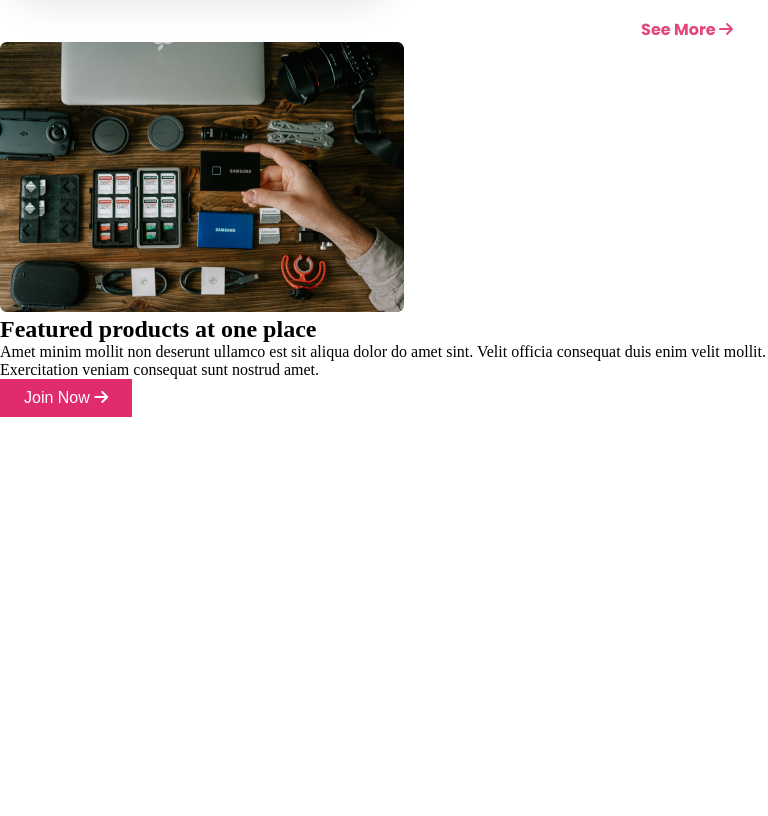
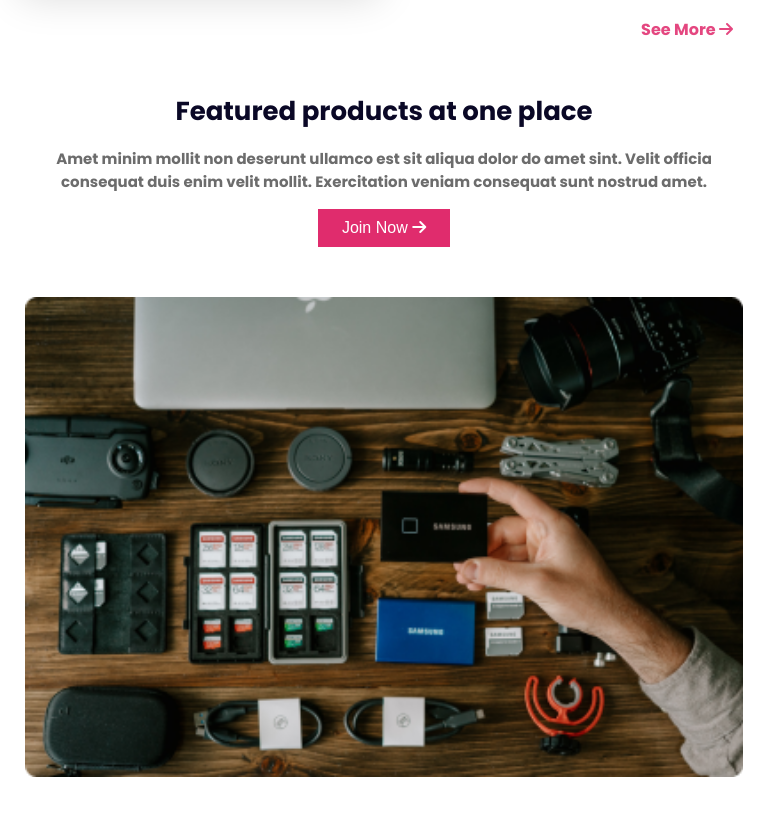
Before and after one commit to abujafarch/influencer-gear, a plain HTML site: page index.html in a window 768 px wide. Shown: the part 3239-4055 px from the top of the page. Before the commit the page ends 3656 px from the top, so only its background shows below. Drawn offline with Linux system fonts and the light colour scheme; a web font is replaced by a local one.

Commit message:
join now section completed

```diff
--- a/index.html
+++ b/index.html
@@ -199,6 +199,7 @@
             </div>
         </section>
 
+        <!-- join now container starts  -->
         <section class="join-now-container">
             <div class="join-now">
                 <div class="join-now-img">
@@ -211,8 +212,11 @@
                 </div>
             </div>
         </section>
+    </main>
 
-    </main>
+    <footer>
+
+    </footer>
 
 </body>
 </html>
--- a/styles/style.css
+++ b/styles/style.css
@@ -223,9 +223,52 @@ main {
     padding: 0 35px;
 }
 
+/* join now section styles */
+.join-now-container {
+    margin: 120px auto 0;
+    max-width: 1110px;
+    padding: 0 35px;
+}
+
+.join-now {
+    display: flex;
+    align-items: center;
+    justify-content: space-between;
+}
+
+.join-now-img {
+    width: 40%;
+}
+
+.join-now-img img {
+    width: 100%;
+}
+
+.join-now-content {
+    width: 52%;
+}
+
+.join-now-content h2 {
+    color: #0A0826;
+    font-family: Poppins;
+    font-size: 38px;
+    font-weight: 700;
+    margin-bottom: 1rem;
+}
+
+.join-now p {
+    color: #6C6C6C;
+    margin-bottom: 1rem;
+    font-family: Poppins;
+    font-size: 16px;
+    font-weight: 700;
+}
 
 
 
+footer {
+    margin-top: 200px;
+}
 
 
 
@@ -327,6 +370,38 @@ main {
         font-size: 22px;
     }
 
+    /* join now section styles  */
+    .join-now-container {
+        margin-top: 50px;
+        padding: 0 25px;
+    }
+
+    .join-now {
+        flex-direction: column-reverse;
+        gap: 50px;
+    }
+
+    .join-now-img {
+        width: 100%;
+    }
+
+    .join-now-content {
+        text-align: center;
+        width: 100%;
+    }
+
+    .join-now-content h2 {
+        color: #0A0826;
+        font-size: 24px;
+        font-weight: 700;
+    }
+
+    .join-now-content p {
+        color: #6C6C6C;
+        font-size: 13px;
+        font-weight: 700;
+    }
+
 }
 
 
@@ -381,6 +456,38 @@ main {
     .pro-price {
         font-size: 23px;
     }
+
+    /* join now section styles  */
+    .join-now-container {
+        margin-top: 50px;
+        padding: 0 30px;
+    }
+
+    .join-now {
+        flex-direction: column-reverse;
+        gap: 50px;
+    }
+
+    .join-now-img {
+        width: 100%;
+    }
+
+    .join-now-content {
+        text-align: center;
+        width: 100%;
+    }
+
+    .join-now-content h2 {
+        color: #0A0826;
+        font-size: 26px;
+        font-weight: 700;
+    }
+
+    .join-now-content p {
+        color: #6C6C6C;
+        font-size: 15px;
+        font-weight: 700;
+    }
 }
 
 /* big tablet media styles */
@@ -418,4 +525,25 @@ main {
         padding: 20px;
         gap: 10px;
     }
+
+    /* join now section styles  */
+    .join-now-container {
+        margin-top: 50px;
+        padding: 0 25px;
+    }
+
+    .join-now {
+        flex-direction: column-reverse;
+        gap: 50px;
+    }
+
+    .join-now-img {
+        width: 100%;
+    }
+
+    .join-now-content {
+        text-align: center;
+        width: 100%;
+    }
+
 }
```
